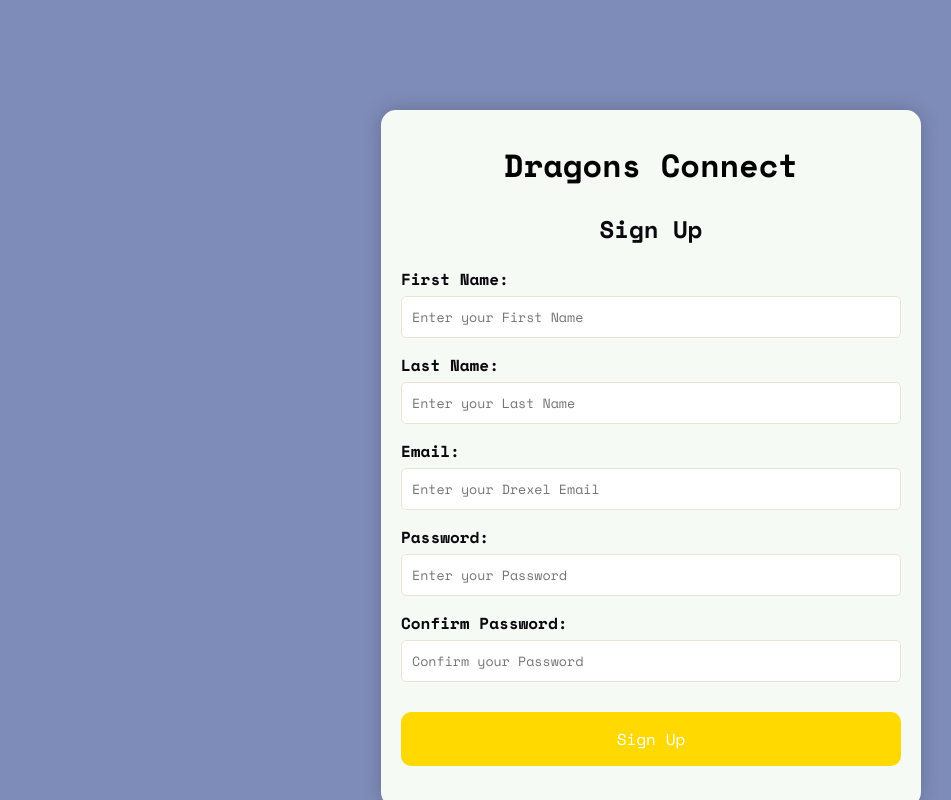
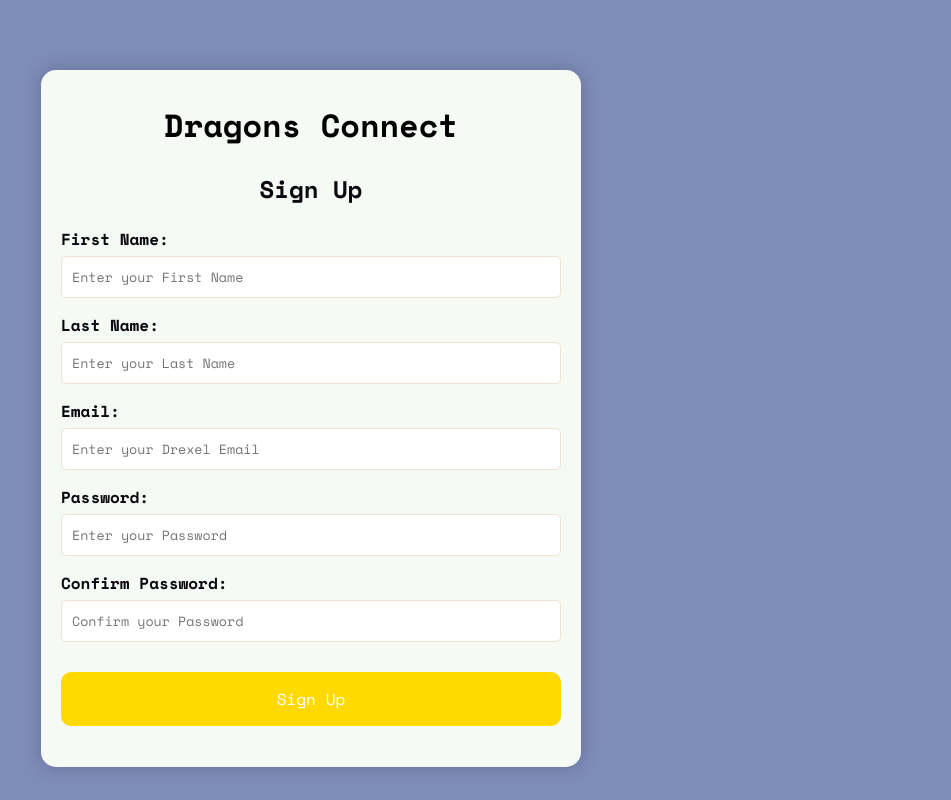
Before and after one commit to mabdulrehman08/dragonsconnect, a Flask app: template templates/signup.html in a window 1280 px wide. Shown: the whole page, without its empty margins (329-1280 px from the left). Run offline with Flask 3, Linux system fonts and the light colour scheme; the template is opened without the code that fills it, so the values that code supplies are empty; some libraries are stand-ins or nearby versions.

Commit message:
fixed the position of sign up bar

```diff
--- a/static/css/signup.css
+++ b/static/css/signup.css
@@ -24,7 +24,7 @@
     box-shadow: 0 0 20px rgba(0, 0, 0, 0.2);
     padding: 10px 20px;
     position: fixed;
-    top: 110px; right: 30px;
+    top: 70px;
     transition: transform 0.2s;
     width: 500px;
     text-align: center;
```
